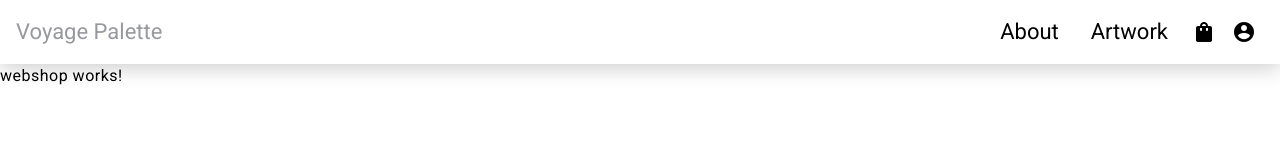
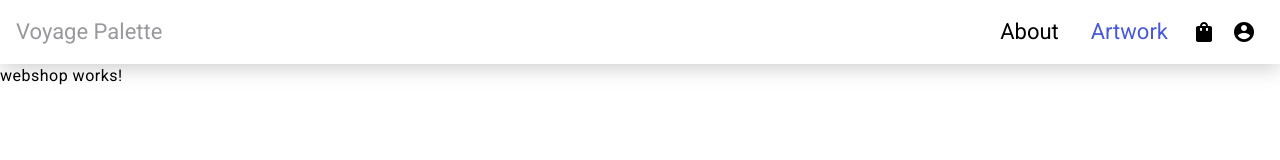
Before and after one commit to Wenying0808/Voyage-Palette, an Angular app: page /webshop in a window 1280 px wide. Shown: the top 160 px of the page. Built offline with nearby package versions, Linux system fonts and the light colour scheme.

Commit message:
fix:/ navbar styles

```diff
--- a/src/app/components/navbar/navbar.component.css
+++ b/src/app/components/navbar/navbar.component.css
@@ -22,11 +22,6 @@
     color:#4758DC;
 }
 
-.navbar-tab:active{
-    color:#4758DC;
-    border-bottom: 1px solid #4758DC;
-}
-
 .navbar-tab-button{
     color:black;
 }
@@ -35,4 +30,6 @@
     color:#4758DC;
 }
 
-/*border-bottom: 1px solid var(--RoyalBlue, #4758DC);*/
+.active-link{
+    color:#4758DC;
+}
--- a/src/app/components/navbar/navbar.component.html
+++ b/src/app/components/navbar/navbar.component.html
@@ -1,12 +1,12 @@
 <mat-toolbar class="navbar">
     <span class="navbar-logo">Voyage Palette</span>
     <span class="navbar-spacer"></span>
-    <a class="navbar-tab" routerLink="/about">About</a>
-    <a class="navbar-tab" routerLink="/webshop">Artwork</a>
-    <button mat-icon-button class="navbar-tab-button" aria-label="basket" routerLink="/basket">
+    <a class="navbar-tab" routerLink="/about" routerLinkActive="active-link" [routerLinkActiveOptions]="{exact: true}">About</a>
+    <a class="navbar-tab" routerLink="/webshop" routerLinkActive="active-link" [routerLinkActiveOptions]="{exact: true}">Artwork</a>
+    <button mat-icon-button class="navbar-tab-button" aria-label="basket" routerLink="/basket" routerLinkActive="active-link" [routerLinkActiveOptions]="{exact: true}">
         <mat-icon>shopping_bag</mat-icon>
     </button>
-    <button mat-icon-button class="navbar-tab-button" aria-label="account" routerLink="/account">
+    <button mat-icon-button class="navbar-tab-button" aria-label="account" routerLink="/account" routerLinkActive="active-link" [routerLinkActiveOptions]="{exact: true}">
         <mat-icon>account_circle</mat-icon>
     </button>
 </mat-toolbar>
```
